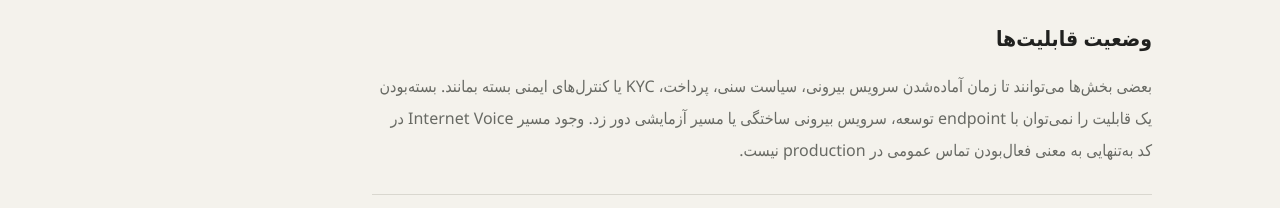
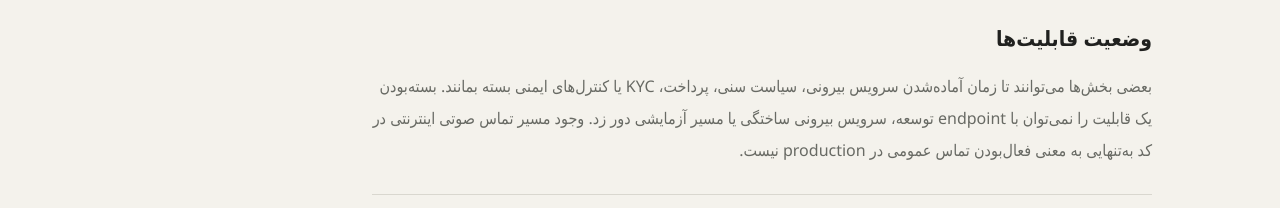
Before and after one commit to morfisam25-tech/YEKI-HAST, a Next.js app in the folder apps/web/: page /terms in a window 1280 px wide. Shown: the part 744-952 px from the top of the page. Built offline with nearby package versions, Linux system fonts and the light colour scheme.

Commit message:
finish Persian interface copy cleanup

```diff
--- a/apps/web/app/terms/page.tsx
+++ b/apps/web/app/terms/page.tsx
@@ -43,8 +43,7 @@ export default function TermsPage() {
           <h2>وضعیت قابلیت‌ها</h2>
           <p>
             بعضی بخش‌ها می‌توانند تا زمان آماده‌شدن سرویس بیرونی، سیاست سنی، پرداخت، KYC یا کنترل‌های ایمنی بسته بمانند.
-            بسته‌بودن یک قابلیت را نمی‌توان با endpoint توسعه، سرویس بیرونی ساختگی یا مسیر آزمایشی دور زد. وجود مسیر Internet
-            Voice در کد به‌تنهایی به معنی فعال‌بودن تماس عمومی در production نیست.
+            بسته‌بودن یک قابلیت را نمی‌توان با endpoint توسعه، سرویس بیرونی ساختگی یا مسیر آزمایشی دور زد. وجود مسیر تماس صوتی اینترنتی در کد به‌تنهایی به معنی فعال‌بودن تماس عمومی در production نیست.
           </p>
         </section>
 
```
